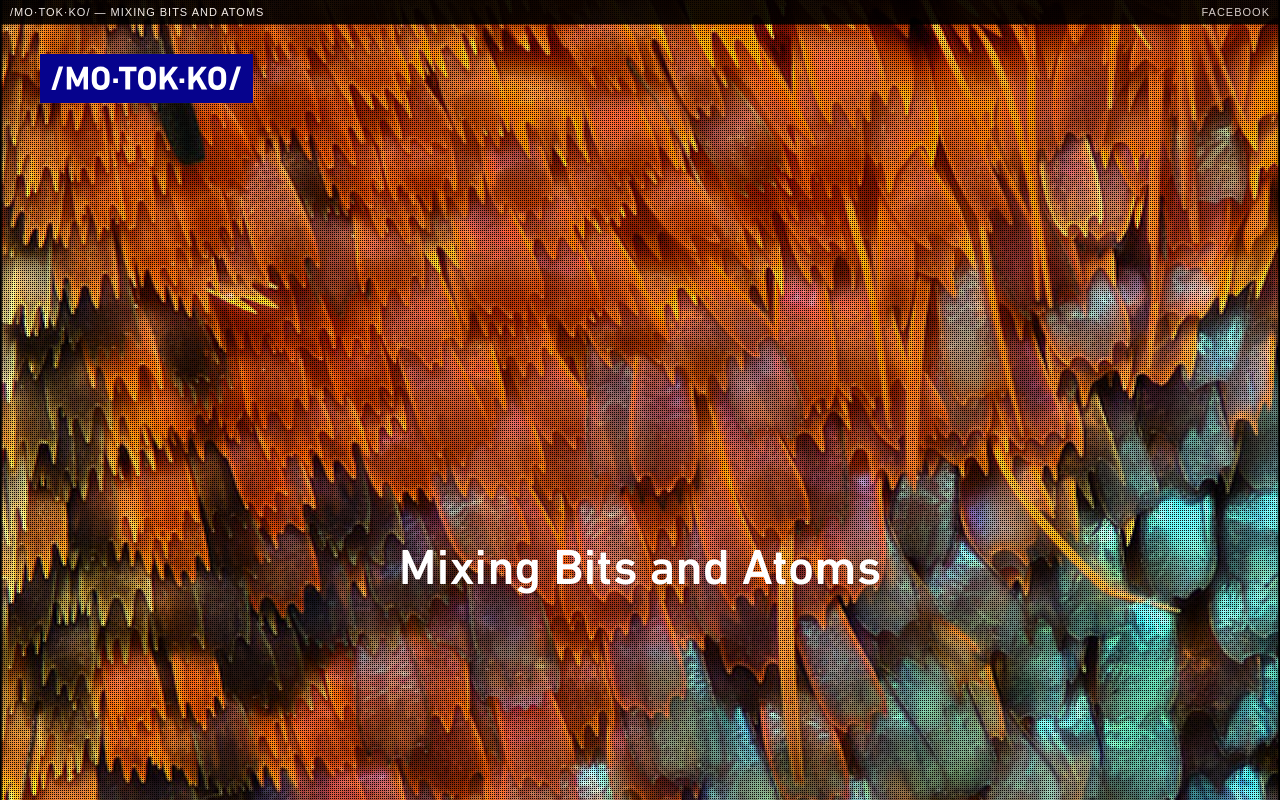
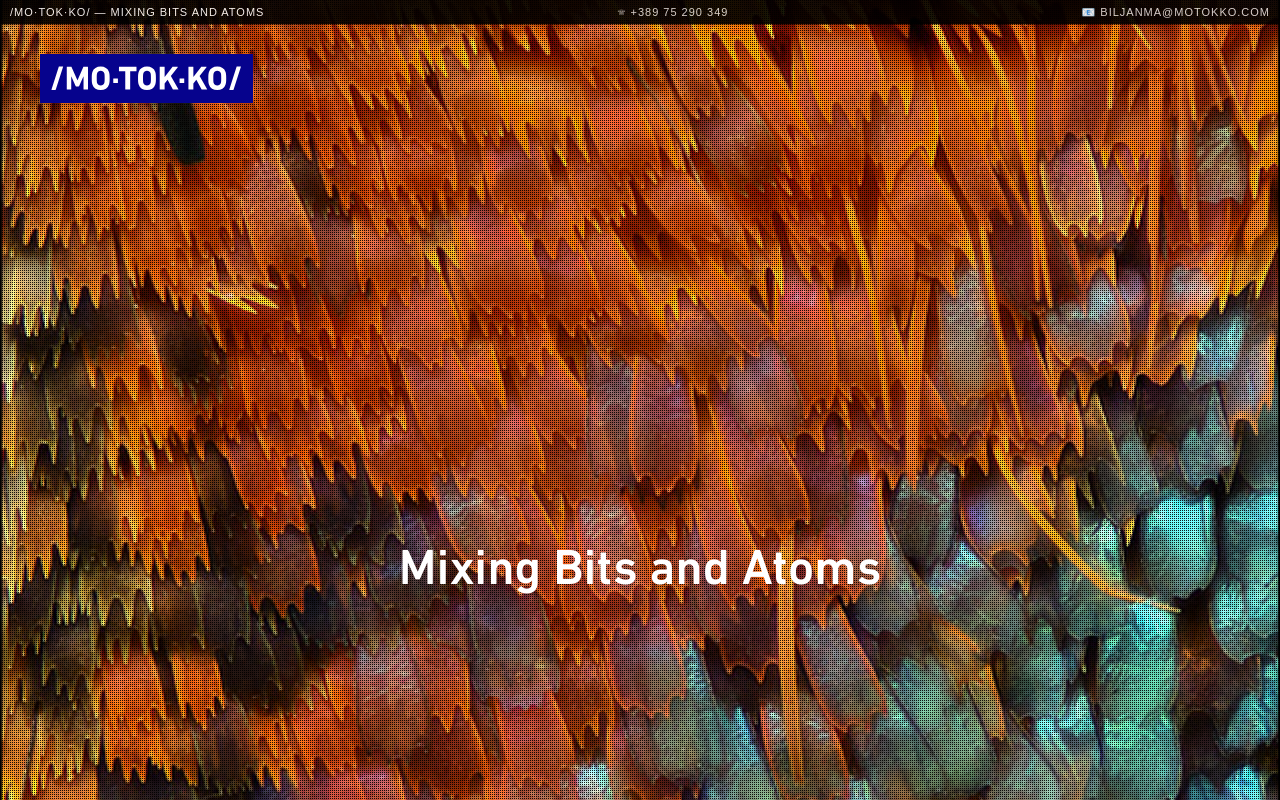
Before and after one commit to Motokko/motokko.github.io, a plain HTML site: page index.html in a window 1280 px wide. Drawn offline with Linux system fonts and the light colour scheme; files whose address does not match are found by name.

Commit message:
Added tel and email on the index page

```diff
--- a/css/main.css
+++ b/css/main.css
@@ -129,7 +129,10 @@ a{
 	float: none;
 	display: inline;
 }
-
+.tel {
+    color:white;
+    display: inline-flex;
+}
 p.demos{
 	display: block;
 	padding: 15px 0px;
--- a/index.html
+++ b/index.html
@@ -24,13 +24,11 @@
             <li><span></span><div><h3>Reforming perceptions</h3></div></li>
         </ul>
         <div class="container">
+
             <div class="top">
-                <a href="">
-                    /MO·TOK·KO/ — Mixing Bits and Atoms
-                </a>
-                <span class="right">
-                    <a href="http://www.facebook.com/motokkoko" target="_blank">Facebook</a>
-                </span>
+                <a href="https://www.facebook.com/motokkoko/" title="Motokko page on Facebook">/MO·TOK·KO/ — Mixing Bits and Atoms</a>
+                <span class="tel"><a href="tel:+38975290349">🕾 +389 75 290 349</a></span>
+                <span class="right"><a href="mailto:biljana@motokko.com">📧 biljanma@motokko.com</a></span>
                 <div class="clr"></div>
             </div>
             <header>
```
